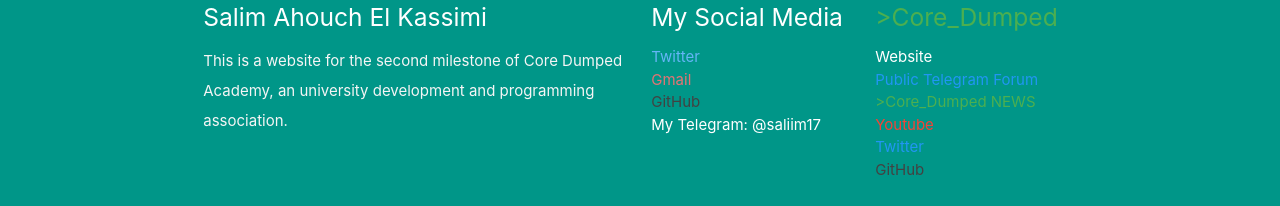
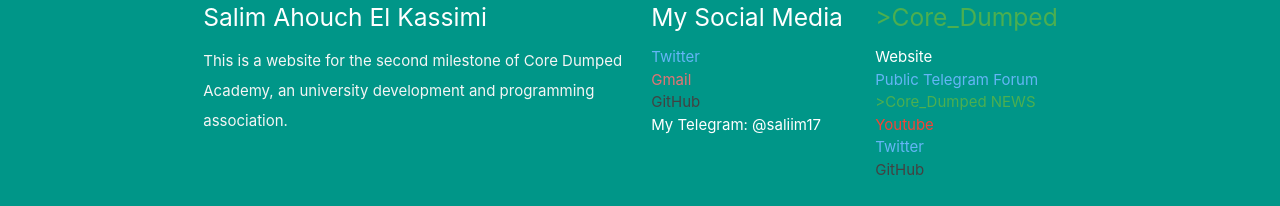
Before and after one commit to Saliim17/Saliim17.github.io, a plain HTML site: page index.html in a window 1280 px wide. Shown: the part 2025-2231 px from the top of the page. Drawn offline with nearby package versions, Linux system fonts and the light colour scheme; files that its build step writes are made by us from their sources; no server answers; a script that the page names is missing.

Commit message:
Fixed lack of contrast

```diff
--- a/index.html
+++ b/index.html
@@ -168,10 +168,10 @@
           <h5 class="green-text">>Core_Dumped</h5>
           <ul>
             <li><a class="white-text" href="https://coredumped.es/category/inicio/" target="_blank">Website</a></li>
-            <li><a class="blue-text" href="https://t.me/CoreDumpedUPM" target="_blank">Public Telegram Forum</a></li>
+            <li><a class="blue-text text-lighten-2" href="https://t.me/CoreDumpedUPM" target="_blank">Public Telegram Forum</a></li>
             <li><a class="green-text" href="https://t.me/CDumped" target="_blank">>Core_Dumped NEWS</a></li>
             <li><a class="red-text" href="https://www.youtube.com/channel/UCNiQQtIosygBfL1D3bi4ixQ" target="_blank">Youtube</a></li>
-            <li><a class="blue-text" href="https://twitter.com/CoreDumpedUPM" target="_blank">Twitter</a></li>
+            <li><a class="blue-text text-lighten-2" href="https://twitter.com/CoreDumpedUPM" target="_blank">Twitter</a></li>
             <li><a class="grey-text text-darken-3" href="https://github.com/CoreDumped-ETSISI" target="_blank">GitHub</a></li>
             </ul>
           <ul>
```
